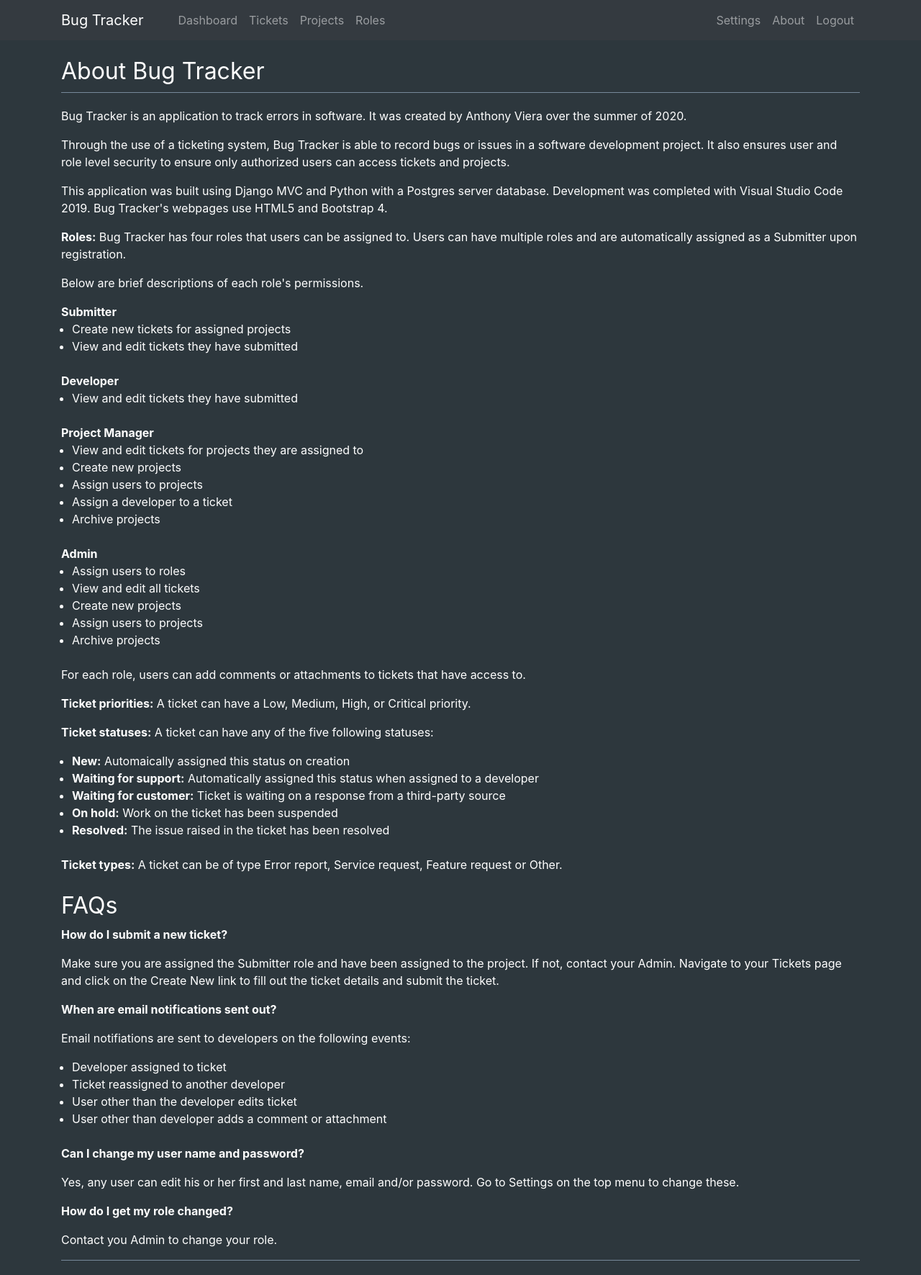
After one commit to Anthony9698/BugTracker, a Django app: page /home/about/ in a window 1280 px wide. The commit adds this page. Shown: the whole page at 72% size. Run offline with Django 3.2, Linux system fonts and the light colour scheme; the visitor is signed in with stand-in values (Sample User, id 1); some libraries are stand-ins or nearby versions.

Commit message:
Added about page.

```diff
--- /dev/null
+++ b/src/profiles/templates/about.html
@@ -0,0 +1,100 @@
+{% extends 'dashboard.html' %}
+
+{% block content %}
+<div class="top-heading">
+    <h2>About Bug Tracker</h2>
+</div>
+<div class="row">
+    <div class="col" style="color: white;">
+        <p>Bug Tracker is an application to track errors in software. It was created by Anthony Viera over the summer of 2020.</p>
+        <p>
+            Through the use of a ticketing system, Bug Tracker is able to record bugs or issues in a software development project.
+            It also ensures user and role level security to ensure only authorized users can access tickets and projects.
+        </p>
+        <p>
+            This application was built using Django MVC and Python with a Postgres server database. Development was completed with
+            Visual Studio Code 2019. Bug Tracker's webpages use HTML5 and Bootstrap 4.
+        </p>
+        <p>
+            <b>Roles:</b> Bug Tracker has four roles that users can be assigned to. Users can have multiple roles and are
+            automatically assigned as a Submitter upon registration.
+        </p>
+        <p>Below are brief descriptions of each role's permissions.</p>
+    </div>
+</div>
+<div class="row">
+    <div class="col" style="color: white;">
+        <b>Submitter</b>
+        <ul>
+            <li>Create new tickets for assigned projects</li>
+            <li>View and edit tickets they have submitted</li>
+        </ul>
+        <br>
+        <b>Developer</b>
+        <ul>
+            <li>View and edit tickets they have submitted</li>
+        </ul>
+        <br>
+        <b>Project Manager</b>
+        <ul>
+            <li>View and edit tickets for projects they are assigned to</li>
+            <li>Create new projects</li>
+            <li>Assign users to projects</li>
+            <li>Assign a developer to a ticket</li>
+            <li>Archive projects</li>
+        </ul>
+        <br>
+        <b>Admin</b>
+        <ul>
+            <li>Assign users to roles</li>
+            <li>View and edit all tickets</li>
+            <li>Create new projects</li>
+            <li>Assign users to projects</li>
+            <li>Archive projects</li>
+        </ul>
+        <br>
+    </div>
+</div>
+<div class="row">
+    <div class="col" style="color:white">
+        <p>For each role, users can add comments or attachments to tickets that have access to.</p>
+        <p><b>Ticket priorities:</b> A ticket can have a Low, Medium, High, or Critical priority.</p>
+        <p><b>Ticket statuses:</b> A ticket can have any of the five following statuses:</p>
+        <ul>
+            <li><b>New:</b> Automaically assigned this status on creation</li>
+            <li><b>Waiting for support:</b> Automatically assigned this status when assigned to a developer</li>
+            <li><b>Waiting for customer:</b> Ticket is waiting on a response from a third-party source</li>
+            <li><b>On hold:</b> Work on the ticket has been suspended</li>
+            <li><b>Resolved:</b> The issue raised in the ticket has been resolved</li>
+        </ul>
+        <br>
+        <p><b>Ticket types:</b> A ticket can be of type Error report, Service request, Feature request or Other.</p>
+    </div>
+</div>
+<div class="footer" style="color: white;">
+    <div class="row">
+        <div class="col">
+            <h2 style="font-weight: normal;">FAQs</h2>
+            <p><b>How do I submit a new ticket?</b></p>
+            <p>
+                Make sure you are assigned the Submitter role and have been assigned to the project. If not,
+                contact your Admin. Navigate to your Tickets page and click on the Create New link to fill out
+                the ticket details and submit the ticket.
+            </p>
+            <p><b>When are email notifications sent out?</b></p>
+            <p>Email notifiations are sent to developers on the following events:</p>
+            <ul>
+                <li>Developer assigned to ticket</li>
+                <li>Ticket reassigned to another developer</li>
+                <li>User other than the developer edits ticket</li>
+                <li>User other than developer adds a comment or attachment</li>
+            </ul>
+            <br>
+            <p><b>Can I change my user name and password?</b></p>
+            <p>Yes, any user can edit his or her first and last name, email and/or password. Go to Settings on the top menu to change these.</p>
+            <p><b>How do I get my role changed?</b></p>
+            <p>Contact you Admin to change your role.</p>
+        </div>
+    </div>
+</div>
+{% endblock %}
--- a/src/profiles/templates/navbar.html
+++ b/src/profiles/templates/navbar.html
@@ -29,7 +29,7 @@
                     <a class="nav-link" href="{% url 'manage_profile' %}">Settings</a>
                 </li>
                 <li class="nav-item">
-                    <a class="nav-link" href="#">About</a>
+                    <a class="nav-link" href="{% url 'about' %}">About</a>
                 </li>
                 <li class="nav-item">
                     <a class="nav-link" href="{% url 'logout' %}">Logout</a>
--- a/src/profiles/urls.py
+++ b/src/profiles/urls.py
@@ -35,4 +35,5 @@ urlpatterns = [
     path('manage/reset-password-sent/', auth_views.PasswordResetDoneView.as_view(template_name="user/reset_password_sent.html"), name="password_reset_done"),
     path('manage/reset/<uidb64>/<token>/', auth_views.PasswordResetConfirmView.as_view(template_name="user/reset_password_confirm.html"), name="password_reset_confirm"),
     path('manage/reset-password-complete/', auth_views.PasswordResetCompleteView.as_view(template_name="user/reset_password_complete.html"), name="password_reset_complete"),
+    path('home/about/', views.about, name="about"),
 ]
--- a/src/profiles/views.py
+++ b/src/profiles/views.py
@@ -565,3 +565,7 @@ def change_password(request):
     }
 
     return render(request, 'user/change_password.html', context)
+
+@login_required
+def about(request):
+    return render(request, 'about.html')
```
